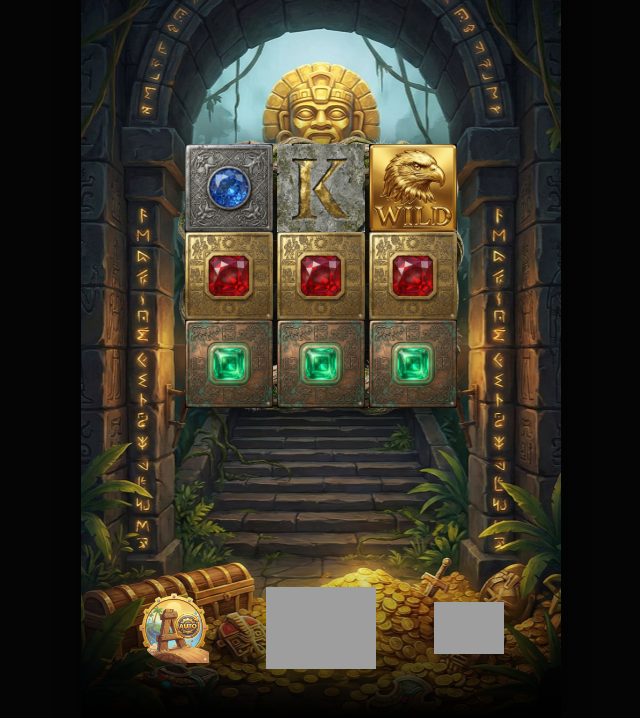
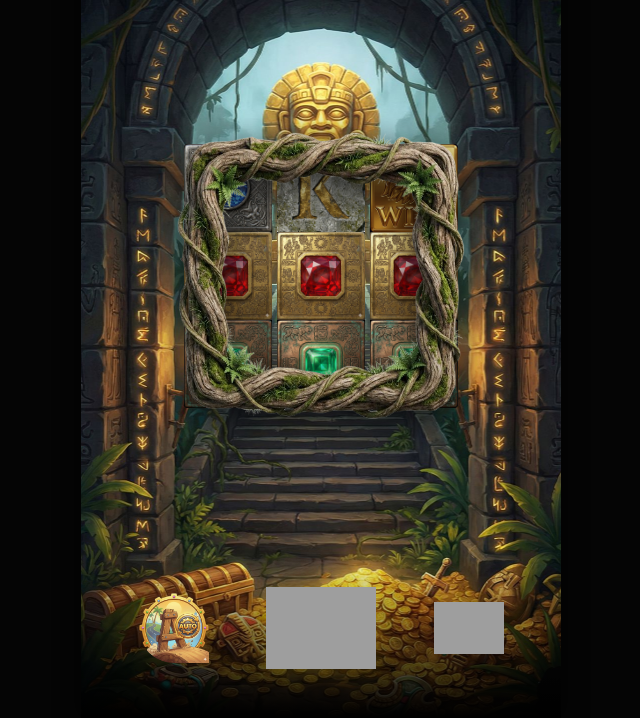
Before and after one commit to uzairop6363/Fortune-gems, a plain HTML site: page index.html in a window 1280 px wide. Shown: the part 82-800 px from the top of the page, without its empty margins (319-959 px from the left). Drawn offline with Linux system fonts and the light colour scheme; grey boxes are pictures that could not be loaded.

Commit message:
Refactor reels section styles and comments
Updated comments and styles in the reels section for clarity and improved layout.

```diff
--- a/index.html
+++ b/index.html
@@ -46,7 +46,6 @@
         .home-btn {
             width: 45px;
             height: 45px;
-            transition: transform 0.1s;
             cursor: pointer;
         }
         .home-btn:active { transform: scale(0.9); }
@@ -66,42 +65,53 @@
             text-shadow: 0px 2px 2px black;
         }
 
-        /* --- REELS AREA --- */
+        /* --- REELS SECTION (Important Changes) --- */
         .reels-section {
             flex-grow: 1;
             display: flex;
             justify-content: center;
             align-items: center;
-            position: relative;
+            position: relative; /* Zaroori hai taake frame absolute ho sake */
         }
 
-        /* --- FRAME LOGIC (Final Version) --- */
+        /* 1. FRAME OVERLAY IMAGE (Ye reels ke upar ayega) */
+        .frame-overlay {
+            position: absolute;
+            z-index: 10; /* Reels ke upar */
+
+            /* Size adjust karen agar frame chota/bada lage */
+            width: 320px;
+            height: 320px;
+
+            /* Center Alignment */
+            top: 50%;
+            left: 50%;
+            transform: translate(-50%, -50%);
+
+            pointer-events: none; /* Click pass ho jayega */
+            filter: drop-shadow(0 10px 20px rgba(0,0,0,0.8));
+        }
+
+        /* 2. REELS CONTAINER */
         .reels-frame {
             display: flex;
-            gap: 4px;
+            gap: 5px; /* Columns ke beech gap */
 
-            /* Purana Brown Border HATA DIYA */
+            /* Border aur Background KHATAM */
             border: none !important;
+            background: none !important;
 
-            /* Frame Image */
-            background-image: url('assets/frame_wood.png');
-            background-size: 100% 100%;
-            background-repeat: no-repeat;
-            background-position: center;
-
-            /* Padding taake symbols frame ke andar rahen */
-            padding: 24px;
-
-            filter: drop-shadow(0 10px 20px rgba(0,0,0,0.9));
+            position: relative;
+            z-index: 1; /* Frame ke neeche */
         }
 
         .reel {
             width: 88px;
-            height: 264px;
+            height: 264px; /* 3 Symbols visible */
             overflow: hidden;
             position: relative;
-            background: rgba(0, 0, 0, 0.5);
-            border-radius: 2px;
+            background: rgba(0, 0, 0, 0.6); /* Thoda andhera */
+            border-radius: 4px;
         }
 
         .reel-strip {
@@ -126,7 +136,7 @@
         .symbol img {
             width: 100%;
             height: 100%;
-            object-fit: cover;
+            object-fit: cover; /* Solid tiles */
             display: block;
         }
 
@@ -184,6 +194,9 @@
         </div>
 
         <div class="reels-section">
+
+            <img src="assets/frame_wood.png" class="frame-overlay" alt="Game Frame">
+
             <div class="reels-frame">
                 <div class="reel"><div class="reel-strip" id="reel1"></div></div>
                 <div class="reel"><div class="reel-strip" id="reel2"></div></div>
@@ -211,7 +224,6 @@
         const SYMBOL_HEIGHT = 88;
         const TOTAL_SYMBOLS = 30;
 
-        // Image Names
         const symbols = [
             'assets/sym_gem_red.png',
             'assets/sym_gem_blue.png',
```
